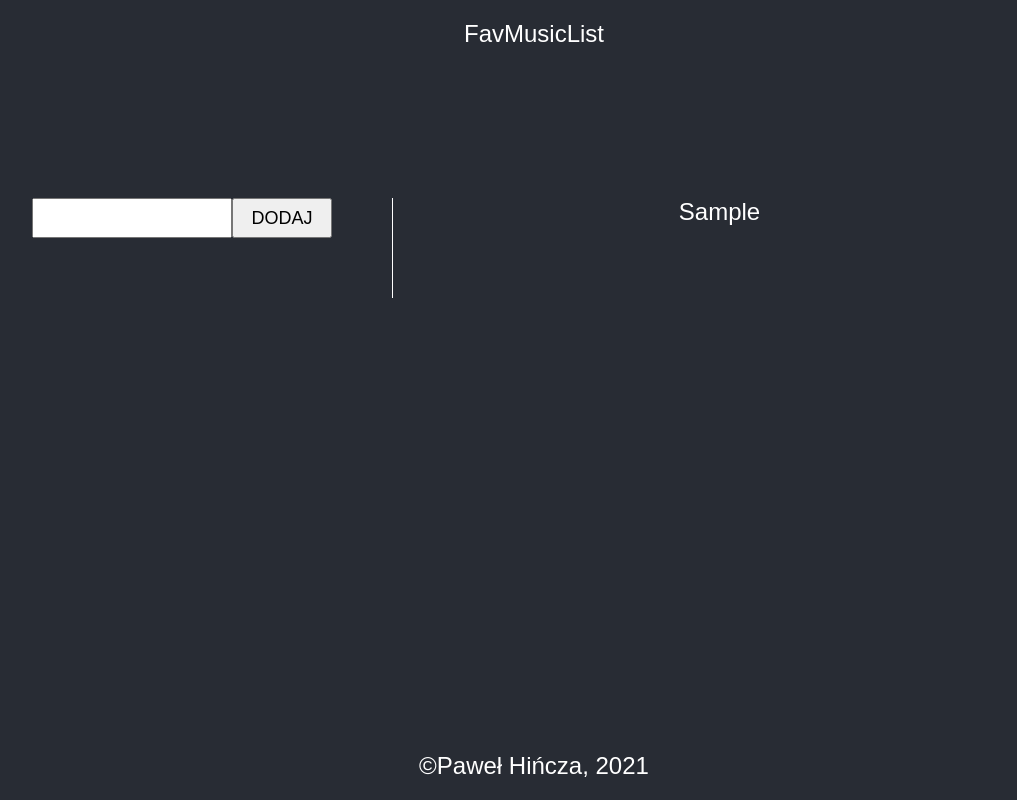
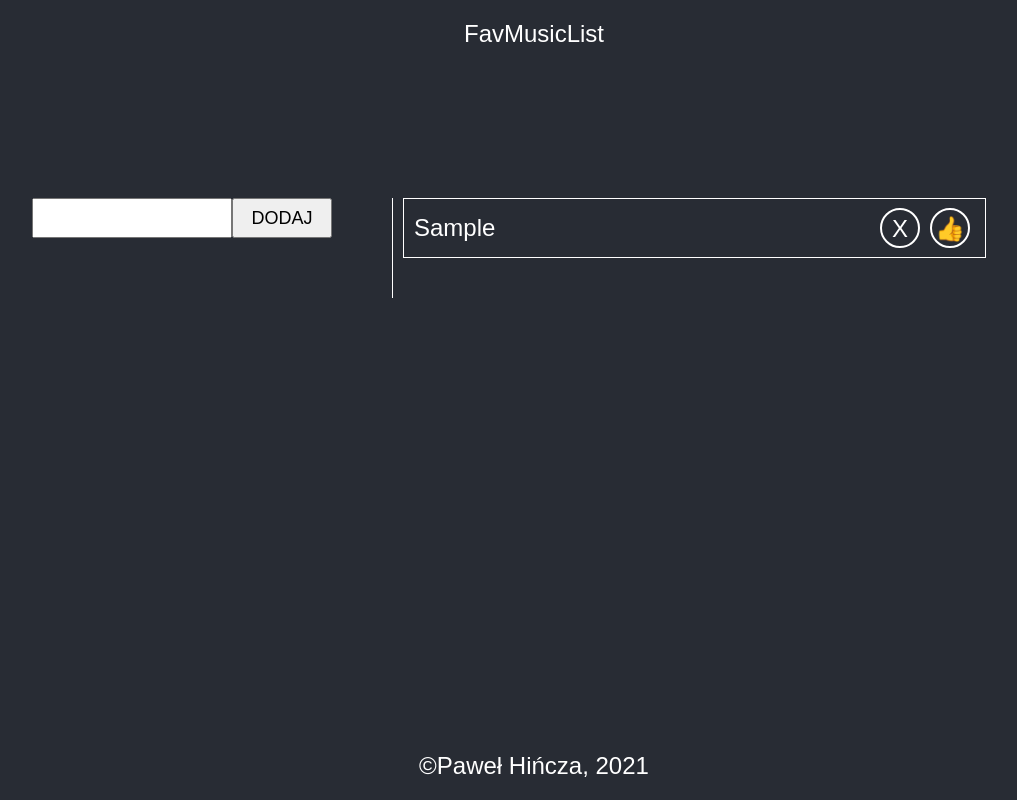
Before and after one commit to pawelsan/fav-music-list, a React (Create React App) app: page / in a window 1280 px wide. Both pictures are taken after typing "Sample" into the empty fields and a click on the button "DODAJ". Shown: the whole page, without its empty margins (106-1123 px from the left). Built offline with nearby package versions, Linux system fonts and the light colour scheme.

Commit message:
add skeleton for delete and award functionality, add more styling for list items

```diff
--- a/src/App.js
+++ b/src/App.js
@@ -12,6 +12,14 @@ export const App = () => {
     setList((prevList) => [...prevList, item]);
   };
 
+  const handleAward = (id) => {
+    console.log(id);
+  };
+
+  const handleDelete = (id) => {
+    console.log(id);
+  };
+
   console.log(list);
 
   return (
@@ -20,7 +28,11 @@ export const App = () => {
       <main className={classes["App__main"]}>
         <Container>
           <Form onAddToList={handleAddToList}></Form>
-          <List list={list} />
+          <List
+            list={list}
+            handleAward={handleAward}
+            handleDelete={handleDelete}
+          />
         </Container>
       </main>
       <footer className={classes["App__footer"]}>
--- a/src/components/Item.js
+++ b/src/components/Item.js
@@ -1,5 +1,17 @@
 import classes from "./Item.module.css";
 
-export const Item = ({ item }) => {
-  return <li className={classes["list__item"]}>{item}</li>;
+export const Item = ({ item, id, onAward, onDelete }) => {
+  return (
+    <li className={classes["item"]}>
+      <span className={classes["item__name"]}>{item}</span>
+      <div className={classes["item__action"]}>
+        <span className={classes["item__award"]} onClick={() => onAward(id)}>
+          &#128077;
+        </span>
+        <span className={classes["item__delete"]} onClick={() => onDelete(id)}>
+          X
+        </span>
+      </div>
+    </li>
+  );
 };
--- a/src/components/Item.module.css
+++ b/src/components/Item.module.css
@@ -1,3 +1,48 @@
-.list__item {
+.item {
   list-style: none;
+  display: flex;
+  align-items: center;
+  height: 60px;
+  margin: 0 10px;
+  padding: 5px 10px;
+  border: 1px solid white;
 }
+.item:hover {
+  background-color: gray;
+  border-color: gray;
+  transition: 0.2s;
+}
+.item__name {
+  flex-grow: 1;
+  text-align: start;
+}
+
+.item__action {
+  width: 30%;
+  display: flex;
+  flex-direction: row-reverse;
+}
+
+.item__award,
+.item__delete {
+  width: 40px;
+  height: 40px;
+  line-height: 38px;
+  margin: 0 5px;
+  border: 2px solid white;
+  border-radius: 50%;
+  transition: 0.2s;
+}
+
+.item__award:hover,
+.item__delete:hover {
+  cursor: pointer;
+}
+
+.item__delete:hover {
+  background-color: red;
+}
+
+.item__award:hover {
+  background-color: green;
+}
--- a/src/components/List.js
+++ b/src/components/List.js
@@ -1,11 +1,19 @@
 import { Item } from "./Item";
 import classes from "./List.module.css";
 
-export const List = ({ list }) => {
+export const List = ({ list, handleAward, handleDelete }) => {
   return (
     <ul className={classes["list"]}>
       {list.length ? (
-        list.map((item, index) => <Item key={index} item={item} />)
+        list.map((item, index) => (
+          <Item
+            key={index}
+            id={item}
+            item={item}
+            onAward={handleAward}
+            onDelete={handleDelete}
+          />
+        ))
       ) : (
         <p>Brak elementów w liście</p>
       )}
--- a/src/components/List.module.css
+++ b/src/components/List.module.css
@@ -2,6 +2,6 @@
   flex-grow: 1;
   height: 100%;
   min-height: 100px;
-  margin: 10px 0 0 50px;
+  margin: 10px 50px;
   border-left: 1px solid white;
 }
```
